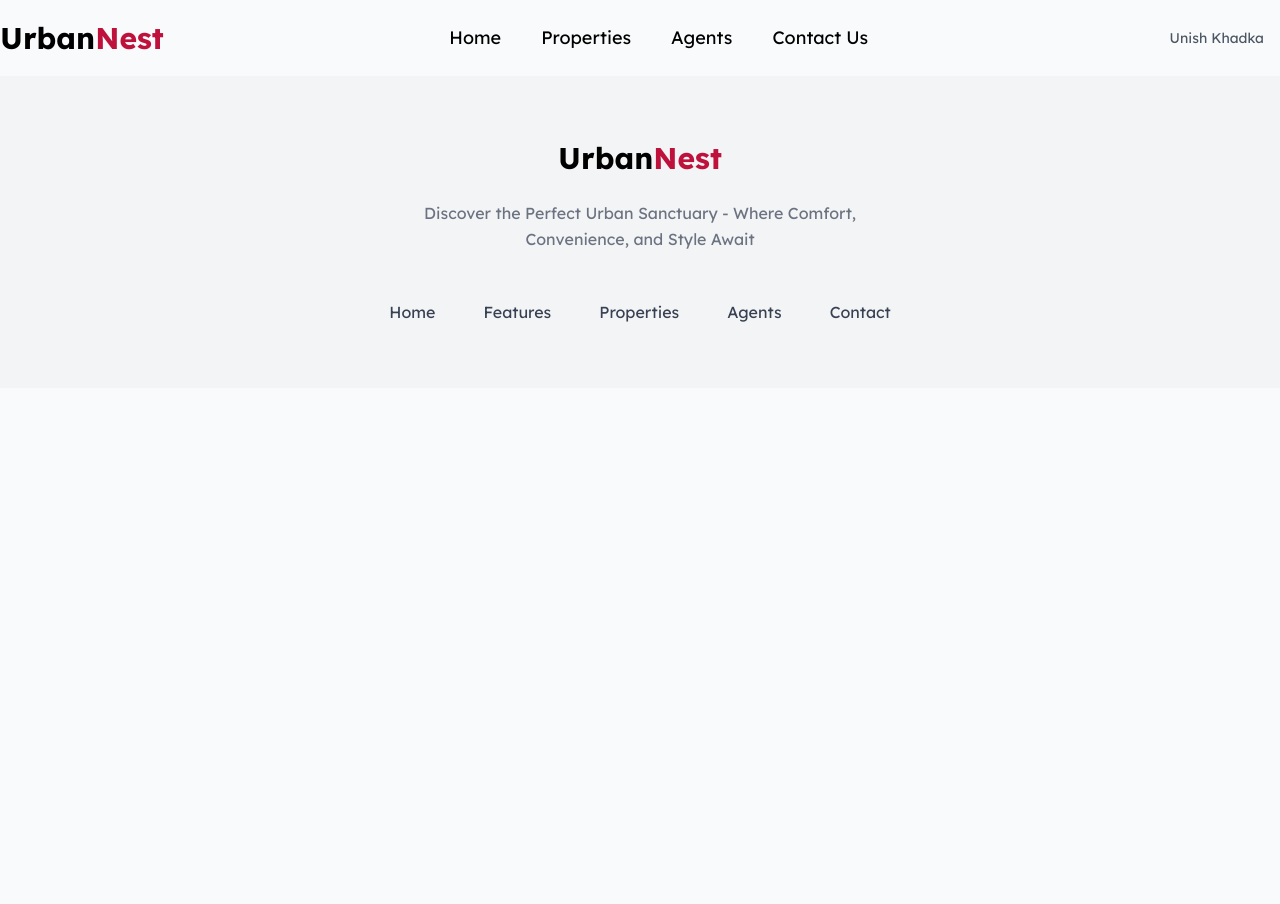
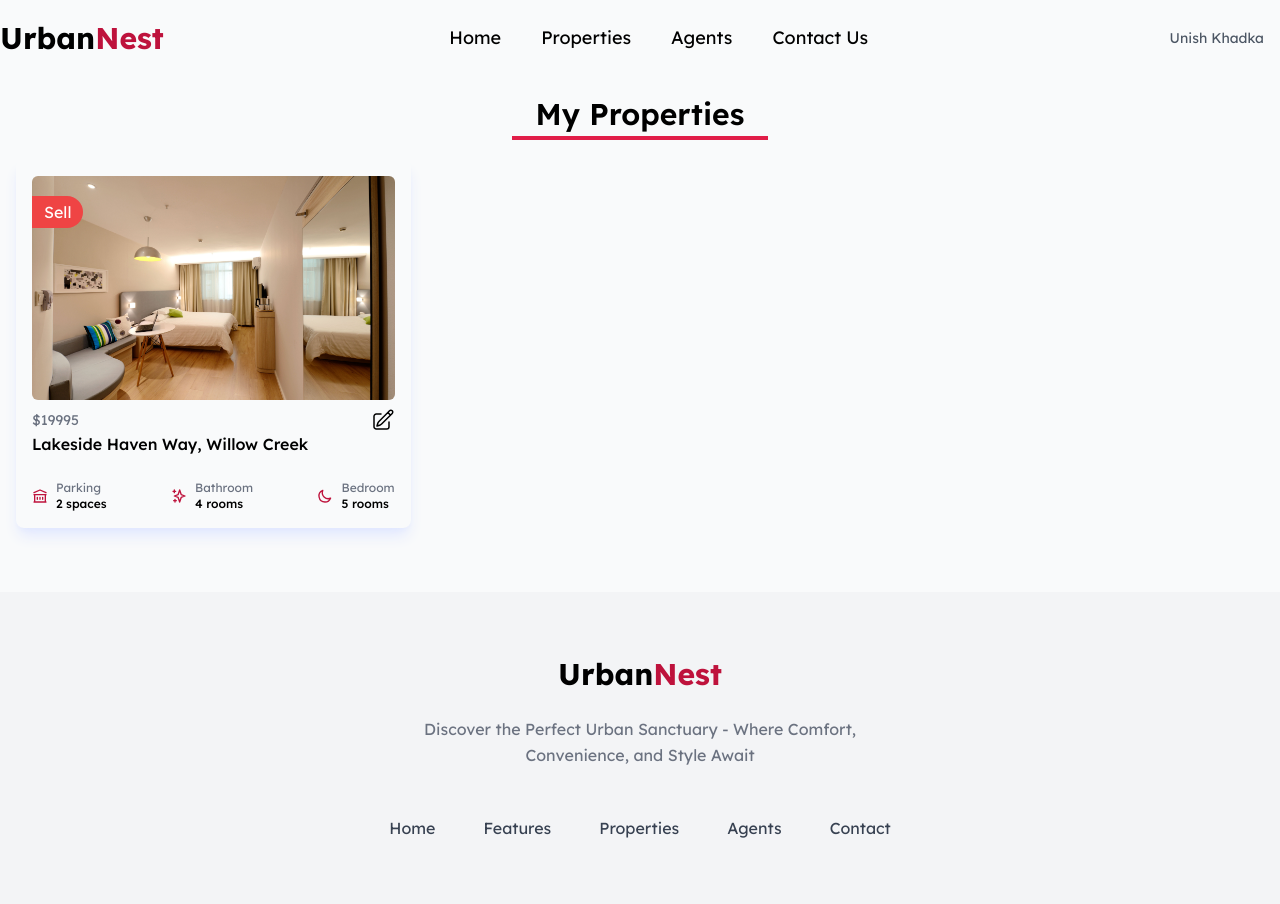
Before and after one commit to Unishkhadka/real-estate, a Django app: page /favourites/ in a window 1280 px wide. Before the commit the page ends 322 px from the top, so only its background shows below. Run offline with Django 5.2, Linux system fonts and the light colour scheme; a user stored in the database is signed in; data comes from the database, SQL or seed files in the repository; both versions use the stored data as it was after the commit; some libraries are stand-ins or nearby versions.

Commit message:
updated code

```diff
--- a/spacenest/models.py
+++ b/spacenest/models.py
@@ -116,8 +116,8 @@
     id = models.CharField(
         _("ID"), primary_key=True, max_length=22, default=shortuuid.uuid, editable=False
     )
-    user = models.ForeignKey(User, on_delete=models.CASCADE)
-    property = models.ForeignKey(Property, on_delete=models.CASCADE)
+    user = models.ForeignKey(User, on_delete=models.CASCADE, related_name="favourite")
+    property = models.ForeignKey(Property, on_delete=models.CASCADE, related_name="favourite")
 
     def __str__(self):
         return f"Favourited {self.property.name} by {self.user.full_name}"
--- a/spacenest/templates/spacenest/agent.html
+++ b/spacenest/templates/spacenest/agent.html
@@ -39,12 +39,6 @@
                         <div class="flex items-center justify-between">
                             <dt class="sr-only">Price</dt>
                             <dd class="text-sm text-gray-500">${{property.price}}</dd>
-                            <svg xmlns="http://www.w3.org/2000/svg" fill="none" viewBox="0 0 24 24" stroke-width="1.5"
-                            stroke="currentColor" class="w-6 h-6">
-                            <path stroke-linecap="round" stroke-linejoin="round"
-                                    d="M11.48 3.499a.562.562 0 0 1 1.04 0l2.125 5.111a.563.563 0 0 0 .475.345l5.518.442c.499.04.701.663.321.988l-4.204 3.602a.563.563 0 0 0-.182.557l1.285 5.385a.562.562 0 0 1-.84.61l-4.725-2.885a.562.562 0 0 0-.586 0L6.982 20.54a.562.562 0 0 1-.84-.61l1.285-5.386a.562.562 0 0 0-.182-.557l-4.204-3.602a.562.562 0 0 1 .321-.988l5.518-.442a.563.563 0 0 0 .475-.345L11.48 3.5Z" />
-                            </svg>
-
                         </div>
 
                         <div>
--- a/spacenest/templates/spacenest/favourites.html
+++ b/spacenest/templates/spacenest/favourites.html
@@ -1,3 +1,85 @@
-{% extends "main.html" %}
-{% block content %}
+{% extends "main.html" %} {% block content %} {% load static %}
+<section class="container mx-auto mt-5 mb-16">
+    <div class="flex flex-col items-center m-5 space-y-1">
+        <h1 class="text-center text-3xl font-semibold">My Properties</h1>
+        <p class="h-1 w-64 bg-rose-600"></span>
+      </div>
+  <div class="grid lg:grid-cols-3 gap-8 px-4 my-5">
+    {% for property in properties %}
+
+    <div class="block rounded-lg p-4 shadow-lg shadow-indigo-100 overflow-hidden relative">
+      <span class="px-3 absolute mt-5 text-white rounded-r-full py-1 {% if property.listing_type == 'sell' %}bg-red-500{% else %}bg-green-500{% endif %} capitalize">{{property.listing_type}}</span>
+      <a href="{% url 'property' property.id %}">
+      <img alt="" src="{{property.property_image.url}}" class="h-56 w-full rounded-md object-cover" />
+      </a>
+      <div class="mt-2">
+        <dl>
+          <div class="flex items-center justify-between">
+            <dt class="sr-only">Price</dt>
+            <dd class="text-sm text-gray-500">${{property.price}}</dd>
+            <div>
+              <a href="{% url "edit_property" property.id %}">
+                <svg xmlns="http://www.w3.org/2000/svg" fill="none" viewBox="0 0 24 24" stroke-width="1.5" stroke="currentColor" class="w-6 h-6">
+                <path stroke-linecap="round" stroke-linejoin="round" d="m16.862 4.487 1.687-1.688a1.875 1.875 0 1 1 2.652 2.652L10.582 16.07a4.5 4.5 0 0 1-1.897 1.13L6 18l.8-2.685a4.5 4.5 0 0 1 1.13-1.897l8.932-8.931Zm0 0L19.5 7.125M18 14v4.75A2.25 2.25 0 0 1 15.75 21H5.25A2.25 2.25 0 0 1 3 18.75V8.25A2.25 2.25 0 0 1 5.25 6H10" />
+              </svg>
+              </a>
+              </div>
+          </div>
+
+          <div>
+            <dt class="sr-only">Address</dt>
+            <a href="{% url 'property' property.id %}">
+            <dd class="font-medium">{{property.name}}</dd>
+            </a>
+          </div>
+        </dl>
+
+        <div class="mt-6 flex items-center justify-between text-xs">
+          <div class="sm:inline-flex sm:shrink-0 sm:items-center sm:gap-2">
+            <svg class="size-4 text-rose-700" xmlns="http://www.w3.org/2000/svg" fill="none" viewBox="0 0 24 24"
+              stroke="currentColor">
+              <path stroke-linecap="round" stroke-linejoin="round" stroke-width="2"
+                d="M8 14v3m4-3v3m4-3v3M3 21h18M3 10h18M3 7l9-4 9 4M4 10h16v11H4V10z" />
+            </svg>
+
+            <div class="mt-1.5 sm:mt-0">
+              <p class="text-gray-500">Parking</p>
+
+              <p class="font-medium">{{property.parking}} spaces</p>
+            </div>
+          </div>
+
+          <div class="sm:inline-flex sm:shrink-0 sm:items-center sm:gap-2">
+            <svg class="size-4 text-rose-700" xmlns="http://www.w3.org/2000/svg" fill="none" viewBox="0 0 24 24"
+              stroke="currentColor">
+              <path stroke-linecap="round" stroke-linejoin="round" stroke-width="2"
+                d="M5 3v4M3 5h4M6 17v4m-2-2h4m5-16l2.286 6.857L21 12l-5.714 2.143L13 21l-2.286-6.857L5 12l5.714-2.143L13 3z" />
+            </svg>
+
+            <div class="mt-1.5 sm:mt-0">
+              <p class="text-gray-500">Bathroom</p>
+
+              <p class="font-medium">{{property.bathroom}} rooms</p>
+            </div>
+          </div>
+
+          <div class="sm:inline-flex sm:shrink-0 sm:items-center sm:gap-2">
+            <svg class="size-4 text-rose-700" xmlns="http://www.w3.org/2000/svg" fill="none" viewBox="0 0 24 24"
+              stroke="currentColor">
+              <path stroke-linecap="round" stroke-linejoin="round" stroke-width="2"
+                d="M20.354 15.354A9 9 0 018.646 3.646 9.003 9.003 0 0012 21a9.003 9.003 0 008.354-5.646z" />
+            </svg>
+
+            <div class="mt-1.5 sm:mt-0">
+              <p class="text-gray-500">Bedroom</p>
+
+              <p class="font-medium">{{property.bedroom}} rooms</p>
+            </div>
+          </div>
+        </div>
+      </div>
+    </div>
+    {% endfor %}
+  </div>
+</section>
 {% endblock content %}
--- a/spacenest/templates/spacenest/my_properties.html
+++ b/spacenest/templates/spacenest/my_properties.html
@@ -19,7 +19,7 @@
             <dd class="text-sm text-gray-500">${{property.price}}</dd>
             <div>
               <a href="{% url "edit_property" property.id %}">
-                <svg xmlns="http://www.w3.org/2000/svg" fill="none" viewBox="0 0 24 24" stroke-width="1.5" stroke="currentColor" class="w-6 h-6">
+                <svg xmlns="http://www.w3.org/2000/svg" fill="none" viewBox="0 0 24 24" stroke-width="1.5" stroke="currentColor" class="w-4 h-4">
                 <path stroke-linecap="round" stroke-linejoin="round" d="m16.862 4.487 1.687-1.688a1.875 1.875 0 1 1 2.652 2.652L10.582 16.07a4.5 4.5 0 0 1-1.897 1.13L6 18l.8-2.685a4.5 4.5 0 0 1 1.13-1.897l8.932-8.931Zm0 0L19.5 7.125M18 14v4.75A2.25 2.25 0 0 1 15.75 21H5.25A2.25 2.25 0 0 1 3 18.75V8.25A2.25 2.25 0 0 1 5.25 6H10" />
               </svg>
               </a>
--- a/spacenest/templates/spacenest/property.html
+++ b/spacenest/templates/spacenest/property.html
@@ -1,4 +1,8 @@
 {% extends "main.html" %}
 {% block content %}
-<section class="min-h-screen"></section>
+<section class="container mx-auto ">
+    <div class="h-80 w-full">
+        <img src="{{property.property_image.url}}" alt="">
+    </div>
+</section>
 {% endblock content %}
--- a/spacenest/views.py
+++ b/spacenest/views.py
@@ -14,16 +14,6 @@
 
 
 def index(request):
-    # properties = Property.objects.values_list(
-    #     "id",
-    #     "name",
-    #     "listing_type",
-    #     "price",
-    #     "property_image",
-    #     "parking",
-    #     "bathroom",
-    #     "bedroom"
-    # )[:3]
     properties = Property.objects.all()[:3]
     context = {"properties": properties}
     return render(request, "spacenest/index.html", context)
@@ -61,6 +51,12 @@
         if province and province != "all":
             filters &= Q(province=province)
         properties = Property.objects.filter(filters)
+
+    if request.method == "POST":
+        id = request.POST["id"]
+        property = Property.objects.get(id=id)
+        Favourite.objects.create(user=request.user, property=property)
+        return redirect("properties")
     context = {"properties": properties}
     return render(request, "spacenest/properties.html", context)
 
@@ -192,7 +188,7 @@
         Mailbox.objects.create(
             receiver=agent, sender=sender, title=title, content=content
         )
-    properties = Property.objects.filter(owner=agent)
+    properties = Property.objects.select_related("owner").filter(owner=agent)
     context = {"agent": agent, "properties": properties}
     return render(request, "spacenest/agent.html", context)
 
@@ -213,18 +209,50 @@
     context = {"user": user}
     return render(request, "spacenest/edit_profile.html", context)
 
+
 def my_properties(request):
-    properties=Property.objects.filter(owner=request.user)
-    context = {'properties':properties}
+    properties = Property.objects.select_related("owner").filter(owner=request.user)
+    context = {"properties": properties}
     return render(request, "spacenest/my_properties.html", context)
+
 
 def edit_property(request, pk):
     property = Property.objects.get(id=pk)
-    context = {'property':property}
+    if request.method == "POST":
+        name = request.POST["name"]
+        location = request.POST["location"]
+        province = request.POST["province"]
+        listing_type = request.POST["listing_type"]
+        price = request.POST["price"]
+        description = request.POST["description"]
+        parking = request.POST["parking"]
+        bathroom = request.POST["bathroom"]
+        bedroom = request.POST["bedroom"]
+        if request.FILES:
+            image = request.FILES["image"]
+            property.property_image = (image,)
+        property.name = name
+        property.location = location
+        property.province = province
+        property.listing_type = listing_type
+        property.description = description
+        property.price = price
+        property.parking = parking
+        property.owner = request.user
+        property.bathroom = bathroom
+        property.bedroom = bedroom
+        property.save()
+        return redirect("my_properties")
+    context = {"property": property}
     return render(request, "spacenest/edit_property.html", context)
 
+
 def favourites(request):
-    return render(request, "spacenest/favourites.html")
+    properties = Property.objects.select_related("owner").filter(
+        favourite__user=request.user
+    )
+    context = {"properties": properties}
+    return render(request, "spacenest/favourites.html", context)
 
 
 def contact(request):
@@ -239,6 +267,6 @@
 
 
 def inbox(request):
-    mails = Mailbox.objects.filter(receiver=request.user)
+    mails = Mailbox.objects.select_related('sender', 'receiver').filter(receiver=request.user)
     context = {"mails": mails}
     return render(request, "spacenest/inbox.html", context)
--- a/templates/main.html
+++ b/templates/main.html
@@ -11,8 +11,11 @@
     <script src="https://cdn.tailwindcss.com"></script>
     <script src="https://cdn.ckeditor.com/ckeditor5/41.2.0/classic/ckeditor.js"></script>
   </head>
-  <body class="bg-gray-50" style="font-family: 'Lexend', sans-serif">
-    {% include "navbar.html" %} {% block content %}{% endblock content %}
+  <body class="bg-gray-50 flex flex-col min-h-screen" style="font-family: 'Lexend', sans-serif">
+    {% include "navbar.html" %}
+    <main class="flex-1">
+      {% block content %}{% endblock content %}
+    </main>
     {% include "footer.html" %}
     <script>
       ClassicEditor.create(document.querySelector("#editor"))
```
Also changed, not shown: spacenest/templates/spacenest/agents.html (+10 -8 lines), spacenest/templates/spacenest/properties.html (+2 -12 lines), db.sqlite3, spacenest/migrations/0016_alter_favourite_id_alter_favourite_property_and_more.py (added), spacenest/migrations/0017_alter_favourite_id_alter_favourite_user_and_more.py (added), users/migrations/0018_alter_customuser_id.py (added), users/migrations/0019_alter_customuser_id.py (added).
